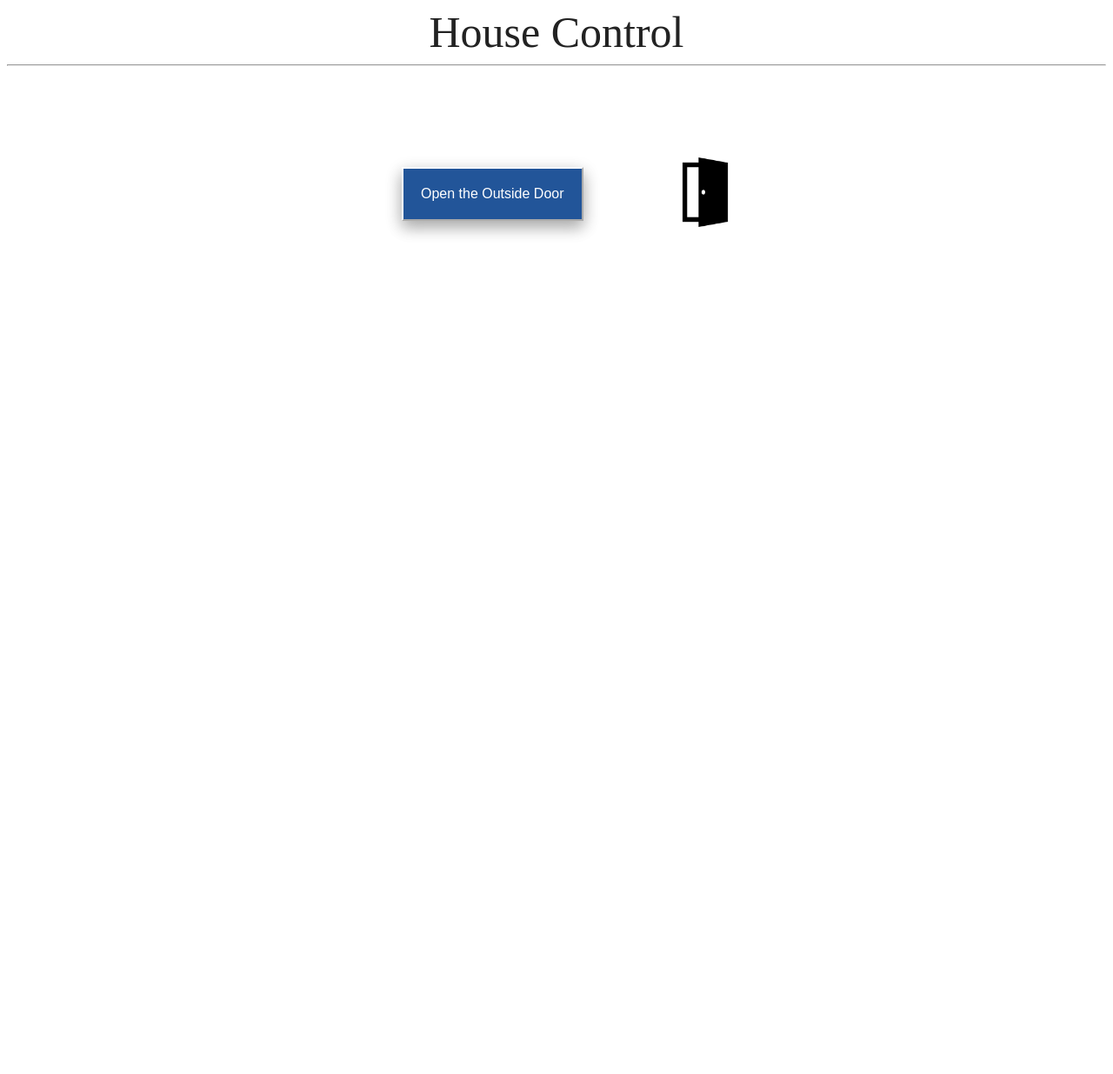
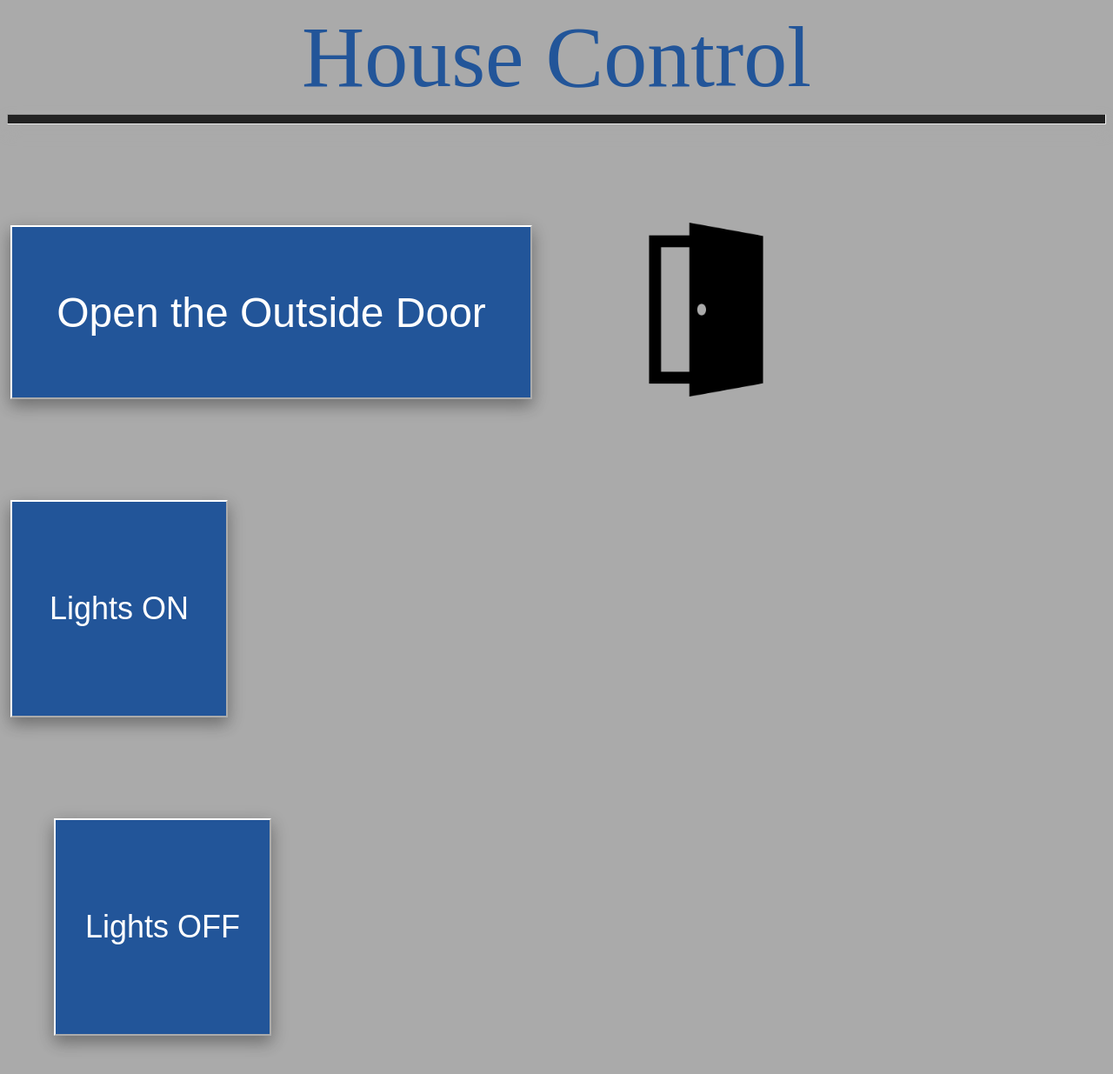
Before and after one commit to PoSeiDonTeaM/presfhmmy, a PHP site: page / in a window 1280 px wide. Shown: the whole page at 87% size. Before the commit the page ends 271 px from the top, so only its background shows below. Run offline with PHP 8.4, Linux system fonts and the light colour scheme; data that the repository does not hold is empty.

Commit message:
Interface slightly changed - LEDs on/off added (no php added)

```diff
--- a/index.php
+++ b/index.php
@@ -2,13 +2,21 @@
 <head>
 <title>House Control </title>
 
-<meta name="viewport" content="width=device-width">
+<!-- <meta name="viewport" content="width=device-width, initial-scale=1, user-scalable=yes" > -->
 
 <style>
 
+hr {
+
+color: #aaa;
+background-color: #222;
+height: 10px;
+box-shadow: 0 8px 16px;
+}
+
 body{
 
-background-color: #fff;
+background-color: #aaa;
 
 }
 
@@ -20,20 +28,48 @@ color: white;
 padding: 20px;
 text-align: center;
 display: inline-block;
-font-size: 16px;
-margin-left:450px;
-margin-top: 100px;
+margin-top:100px;
+margin-left:0px;
 box-shadow: 0 8px 16px 0 rgba(0,0,0,0.2), 0 6px 20px 0 rgba(0,0,0,0.19);
 
+}
+
+.button1{
+
+width:600px;
+height:200px;
+font-size:48px;
+}
+
+.button2 {
+
+width:250px;
+height:250px;
+font-size:36px;
+}
+
+.button3 {
+width: 250px;
+height: 250px;
+font-size:36px;
+margin-left:50px;
+}
+
+.onclick_time{
+font-size: 40px;
+display: inline-block;
+margin-left: 30px;
+margin-top:20px;
+width:600px;
 }
 
 
 #outside_door{
 
 margin-left: 100px;
-margin-bottom: -33px;
-width: 80px;
-height:80px;
+margin-bottom: -80px;
+width: 200px;
+height:200px;
 
 }
 
@@ -41,9 +77,9 @@ height:80px;
 
 #title{
 
-font-size: 50px;
+font-size: 100px;
 text-align:center;
-color: #222;
+color: #259;
 
 }
 
@@ -56,10 +92,11 @@ color: #222;
 <p><div id='title'>House Control</div><hr> </p>
 
 
-<form action="" method="post">&nbsp;<input class="button" type="submit" name="LEDon" value="Open the Outside Door"><img id="outside_door" src="outside_door.png"> </form>
+<form action="" method="post">&nbsp;<input class="button button1" type="submit" name="LEDon" value="Open the Outside Door"><img id="outside_door" src="outside_door.png"> </form>
 
+<form action="" method="post">&nbsp;<input class="button button2" type="submit" name="room_light_on" value="Lights ON"> </form>
 
-
+<form action="" method="post">&nbsp;<input class="button button3" type="submit" name="room_light_off" value="Lights OFF">  </form>
 
 <!-- <button class='button button2'>LED Off</button> -->
 
@@ -84,8 +121,19 @@ $output = shell_exec($a);
 echo $output;
 }
 
+?>
 
-?>
+<div class="onclick_time">
+
+<?php
+
+if(isset($_POST["LEDon"]))
+{
+	$date_clicked = date('Y-m-d H:i:s');;
+	echo "Last time door opened by server: " . $date_clicked . "<br>";
+}
+
+?> </div>
 
 
 </html>
```
